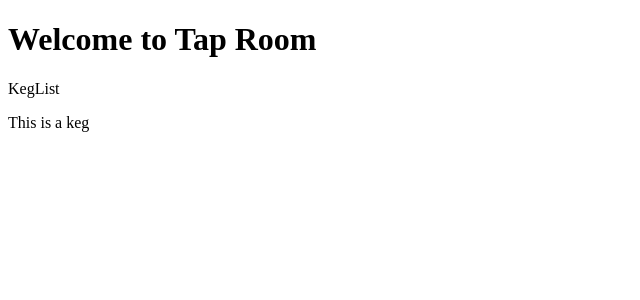
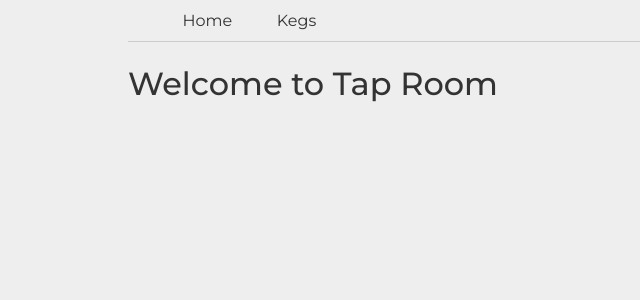
Before and after one commit to JohnSawiris/tap-room-react, a React app: page / in a window 1280 px wide. Shown: the top 300 px of the page, without its empty margins (0-640 px from the left). Built offline with nearby package versions, Linux system fonts and the light colour scheme.

Commit message:
add Welcone component and routring to project

```diff
--- a/package.json
+++ b/package.json
@@ -15,6 +15,7 @@
     "prop-types": "^15.5.10",
     "react": "^15.5.4",
     "react-dom": "^15.5.4",
+    "react-router-dom": "^4.0.0",
     "styled-jsx": "^2.2.4"
   },
   "devDependencies": {
--- a/src/components/App.jsx
+++ b/src/components/App.jsx
@@ -1,13 +1,39 @@
 import React from 'react';
+import { Switch, Route } from 'react-router-dom';
 
 import Header from './Header';
 import KegList from './KegList';
+import Welcome from './Welcome';
 
 function App() {
   return(
-    <div>
+    <div className="container">
+      <style global jsx>{`
+          @import url('https://fonts.googleapis.com/css?family=Montserrat:300,400,500,700');
+          * {
+            box-sizing: border-box;
+          }
+          body {
+            margin: 0;
+            padding: 0;
+            min-height: 100vh;
+            font-family: 'Montserrat', sans-serif;
+            background-color: #eee;
+            color: #222;
+          }
+          .container {
+            display: flex;
+            height: 100%;
+            flex-direction: column;
+            width: 80%;
+            margin: auto;
+          }
+      `}</style>
       <Header />
-      <KegList />
+      <Switch>
+        <Route exact path='/' component={Welcome} />
+        <Route exact path='/kegs' component={KegList} />
+      </Switch>
     </div>
   );
 }
--- a/src/components/Header.jsx
+++ b/src/components/Header.jsx
@@ -1,10 +1,26 @@
 import React from 'react';
+import { Link } from 'react-router-dom';
 
 function Header() {
+  const linkStyling = {
+    textDecoration: "none",
+    padding: "1.4rem",
+    color: "#333"
+  }
   return(
-    <div>
-      <h1>Welcome to Tap Room</h1>
-    </div>
+    <header className="head">
+
+      <nav>
+        <Link style={linkStyling} to="/">Home</Link>
+        <Link style={linkStyling} to="/kegs">Kegs</Link>
+      </nav>
+      <style jsx>{`
+          .head {
+            border-bottom: 1px solid #ccc;
+            padding: .7rem 2rem;
+          }
+      `}</style>
+    </header>
   );
 }
 
--- /dev/null
+++ b/src/components/Welcome.jsx
@@ -0,0 +1,17 @@
+import React from 'react';
+
+function Welcome() {
+  return(
+    <div>
+      <style jsx>{`
+          h1 {
+            color: #333;
+            font-weight: 500;
+          }
+      `}</style>
+    <h1>Welcome to Tap Room</h1>
+    </div>
+  );
+}
+
+export default Welcome;
--- a/src/index.jsx
+++ b/src/index.jsx
@@ -1,5 +1,6 @@
 import React from 'react';
 import ReactDOM from 'react-dom';
+import { HashRouter } from 'react-router-dom'
 import { AppContainer } from 'react-hot-loader';
 
 import App from './components/App';
@@ -7,7 +8,9 @@ import App from './components/App';
 const render = (Component) => {
   ReactDOM.render(
     <AppContainer>
-      <Component />
+      <HashRouter>
+        <Component />
+      </HashRouter>
     </AppContainer>,
     document.getElementById('react-container')
   );
```
Also changed, not shown: 1 other file (tests, documents, lock files or other folders).
